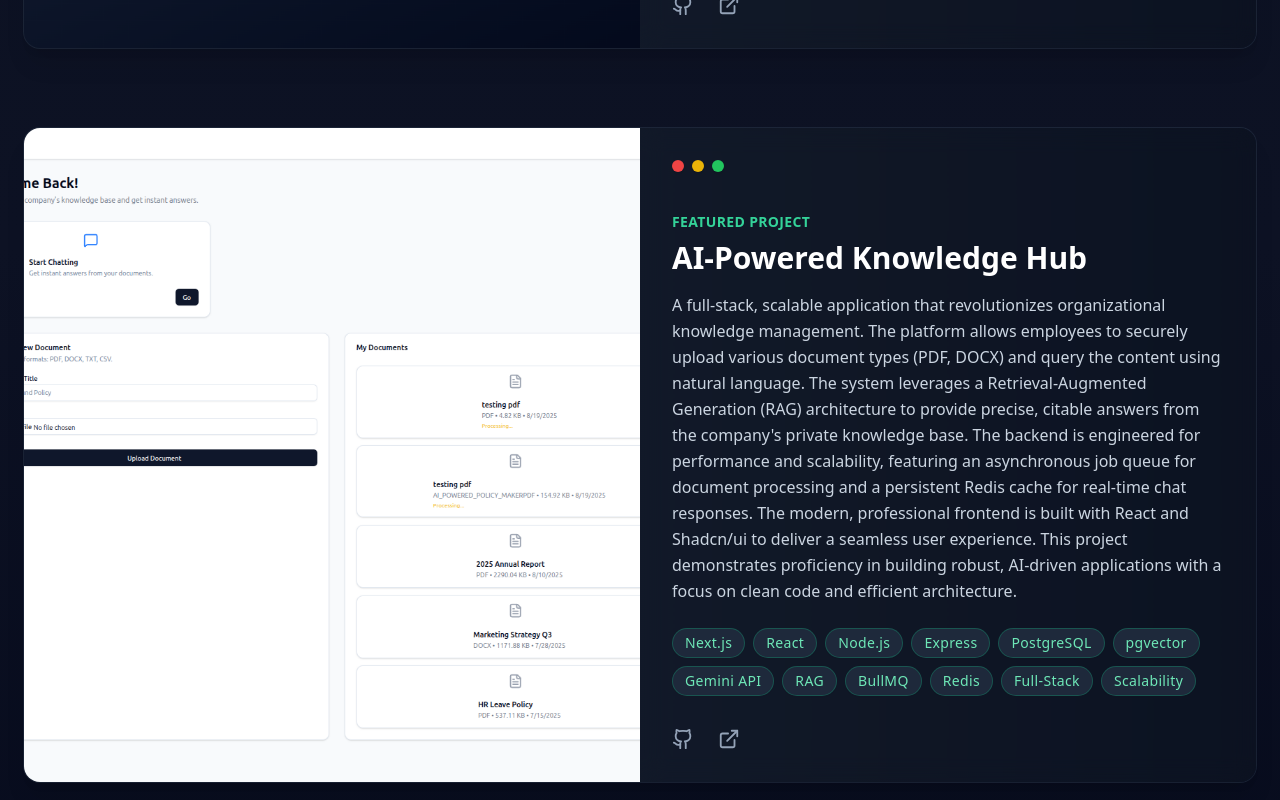
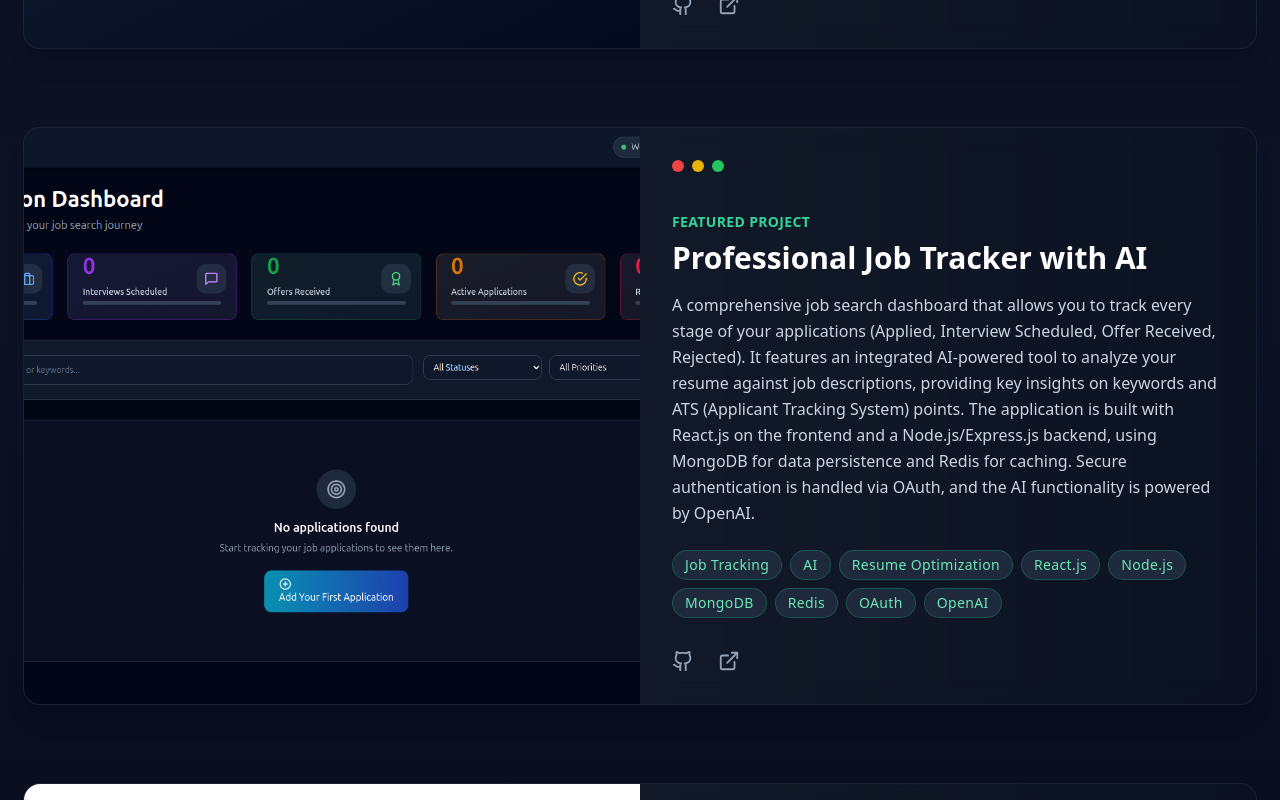
Before and after one commit to VarunWeb6/portfolio-vs, a React (Vite) app: page /projects in a window 1280 px wide. Shown: the part 1040-1840 px from the top of the page. Built offline with nearby package versions, Linux system fonts and the light colour scheme.

Commit message:
feat : added new project

```diff
--- a/src/components/Projects.jsx
+++ b/src/components/Projects.jsx
@@ -9,6 +9,7 @@ import Portfolio from "../assets/images/portfolio.png";
 import Gaming from "../assets/images/gaming.png";
 import Dashboard from "../assets/images/dashboard.png";
 import ServerGenerator from "../assets/images/servergenerator.png";
+import JobTracker from "../assets/images/job-tracker.png";
 import KBHUB from "../assets/images/kb-hub.png";
 import { Card, CardContent, CardHeader, CardTitle } from "@/components/ui/card";
 
@@ -55,6 +56,28 @@ const ProjectShowcase = () => {
       "image": ServerGenerator,
       "featured": true
     },
+    {
+  "title": "Professional Job Tracker with AI",
+  "description": "A comprehensive job search dashboard that allows you to track every stage of your applications (Applied, Interview Scheduled, Offer Received, Rejected). It features an integrated AI-powered tool to analyze your resume against job descriptions, providing key insights on keywords and ATS (Applicant Tracking System) points. The application is built with React.js on the frontend and a Node.js/Express.js backend, using MongoDB for data persistence and Redis for caching. Secure authentication is handled via OAuth, and the AI functionality is powered by OpenAI.",
+  "tags": [
+    "Job Tracking",
+    "AI",
+    "Resume Optimization",
+    "React.js",
+    "Node.js",
+    "MongoDB",
+    "Redis",
+    "OAuth",
+    "OpenAI"
+  ],
+  "links": {
+    "github": "https://github.com/VarunWeb6/Job_tracker.git",
+    "demo": "https://job-tracker-khaki.vercel.app/"
+  },
+  "image": JobTracker,
+  "featured": true
+}
+,
     {
       "title": "AI-Powered Knowledge Hub",
       "description": "A full-stack, scalable application that revolutionizes organizational knowledge management. The platform allows employees to securely upload various document types (PDF, DOCX) and query the content using natural language. The system leverages a Retrieval-Augmented Generation (RAG) architecture to provide precise, citable answers from the company's private knowledge base. The backend is engineered for performance and scalability, featuring an asynchronous job queue for document processing and a persistent Redis cache for real-time chat responses. The modern, professional frontend is built with React and Shadcn/ui to deliver a seamless user experience. This project demonstrates proficiency in building robust, AI-driven applications with a focus on clean code and efficient architecture.",
```
Also changed, not shown: src/assets/images/job-tracker.png (added).
